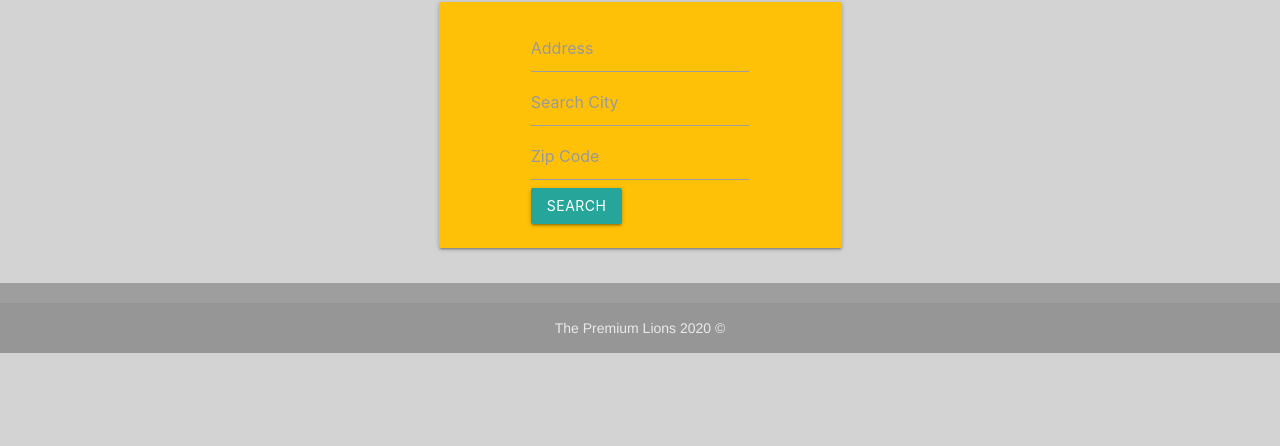
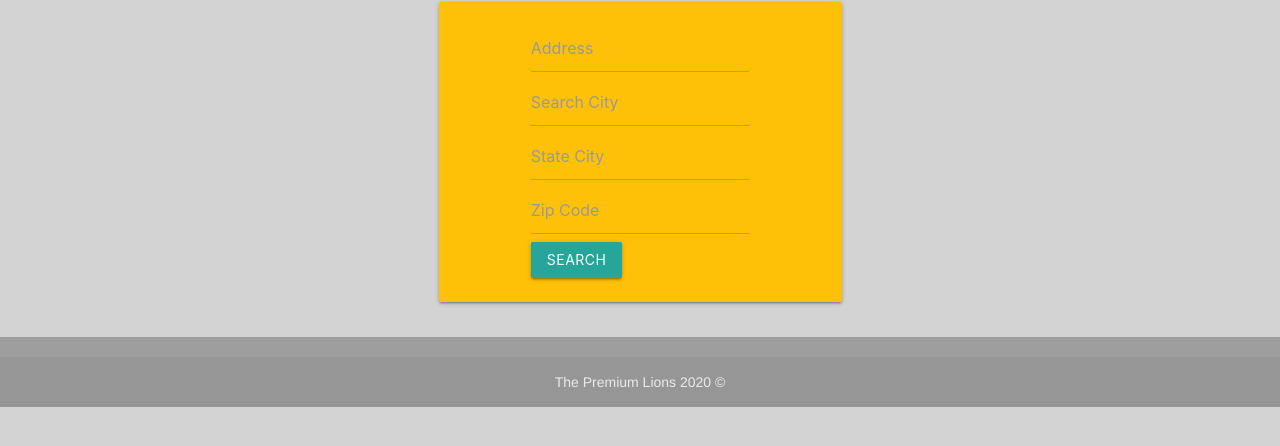
Before and after one commit to manuelr14/YumTrucks, a website: page public/location.html in a window 1280 px wide. Shown: the part 218-664 px from the top of the page. Drawn offline with nearby package versions, Linux system fonts and the light colour scheme.

Commit message:
added state to location page

```diff
--- a/public/location.html
+++ b/public/location.html
@@ -35,6 +35,7 @@
           <div id="userEntry" class="container">
           <input id="address" class="form-control mr-sm-2" type="search" placeholder="Address" aria-label="Search"/>
           <input id="truckCity" class="form-control mr-sm-2" type="search" placeholder="Search City" aria-label="Search"/>
+          <input id="state" class="form-control mr-sm-2" type="search" placeholder="State City" aria-label="Search"/>
           <input id="zipCode" class="form-control mr-sm-2" type="search" placeholder="Zip Code" aria-label="Search"/>
           <!-- <button id="search" style="font-size:30px" class="fas fa-search" style="color:grey"></button> -->
           <button type="button" class="btn btn-primary btn-lg" id="searchBtn">Search</button>
```
